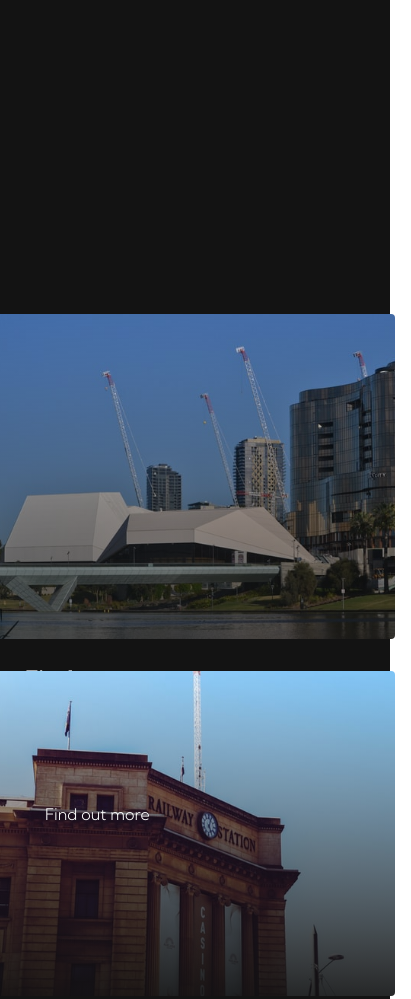
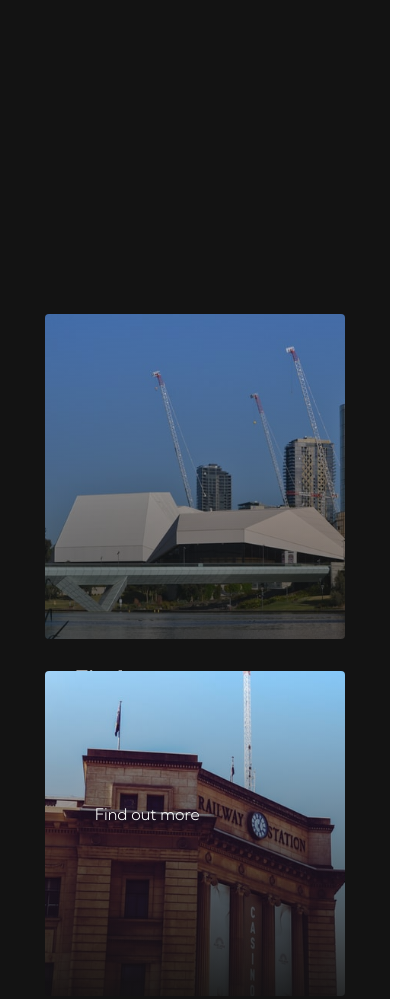
Before and after one commit to Tha-real-misfit/AIT-CS, a plain HTML site: page location.html in a window 390 px wide. Shown: the part 885-1884 px from the top of the page, 411 px wide, since content can reach past the window. Drawn offline with Linux system fonts and the light colour scheme; a web font is replaced by a local one.

Commit message:
Update styles.css

```diff
--- a/styles.css
+++ b/styles.css
@@ -920,7 +920,7 @@ p {
     font-size: 1.2rem;
   }
 
-  .ocation__services__card {
+  .location__services__card {
     width: 300px;
   }
 }
```
